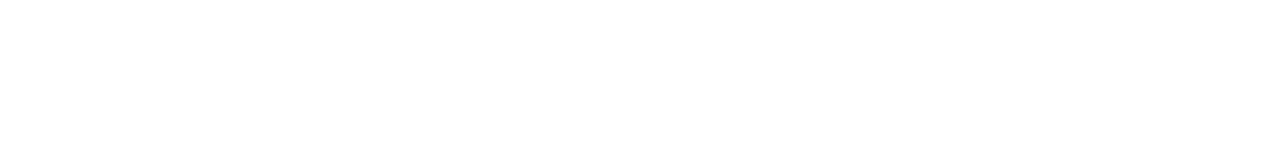
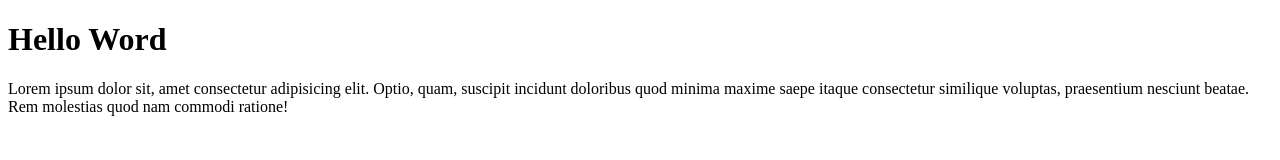
Before and after one commit to khalilfajrii/kfz-git-test2, a plain HTML site: page index.html in a window 1280 px wide. Drawn offline with Linux system fonts and the light colour scheme.

Commit message:
manambahkan h1-hello world dan paragraf-lorem ipsum

```diff
--- a/index.html
+++ b/index.html
@@ -7,7 +7,8 @@
 </head>
 <body>
 
-
+    <h1>Hello Word</h1>
+    <p>Lorem ipsum dolor sit, amet consectetur adipisicing elit. Optio, quam, suscipit incidunt doloribus quod minima maxime saepe itaque consectetur similique voluptas, praesentium nesciunt beatae. Rem molestias quod nam commodi ratione!</p>
 
 </body>
 </html>
```
